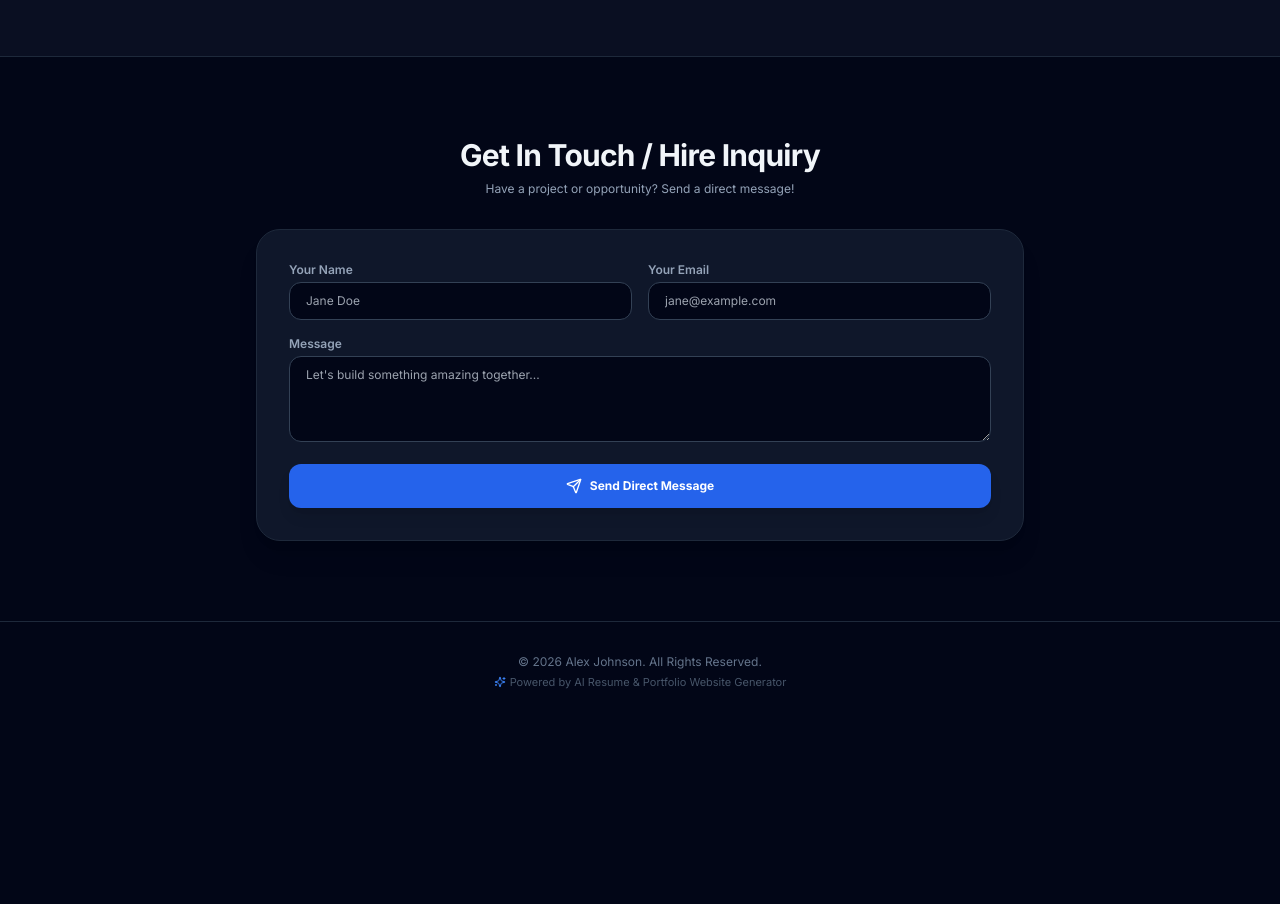
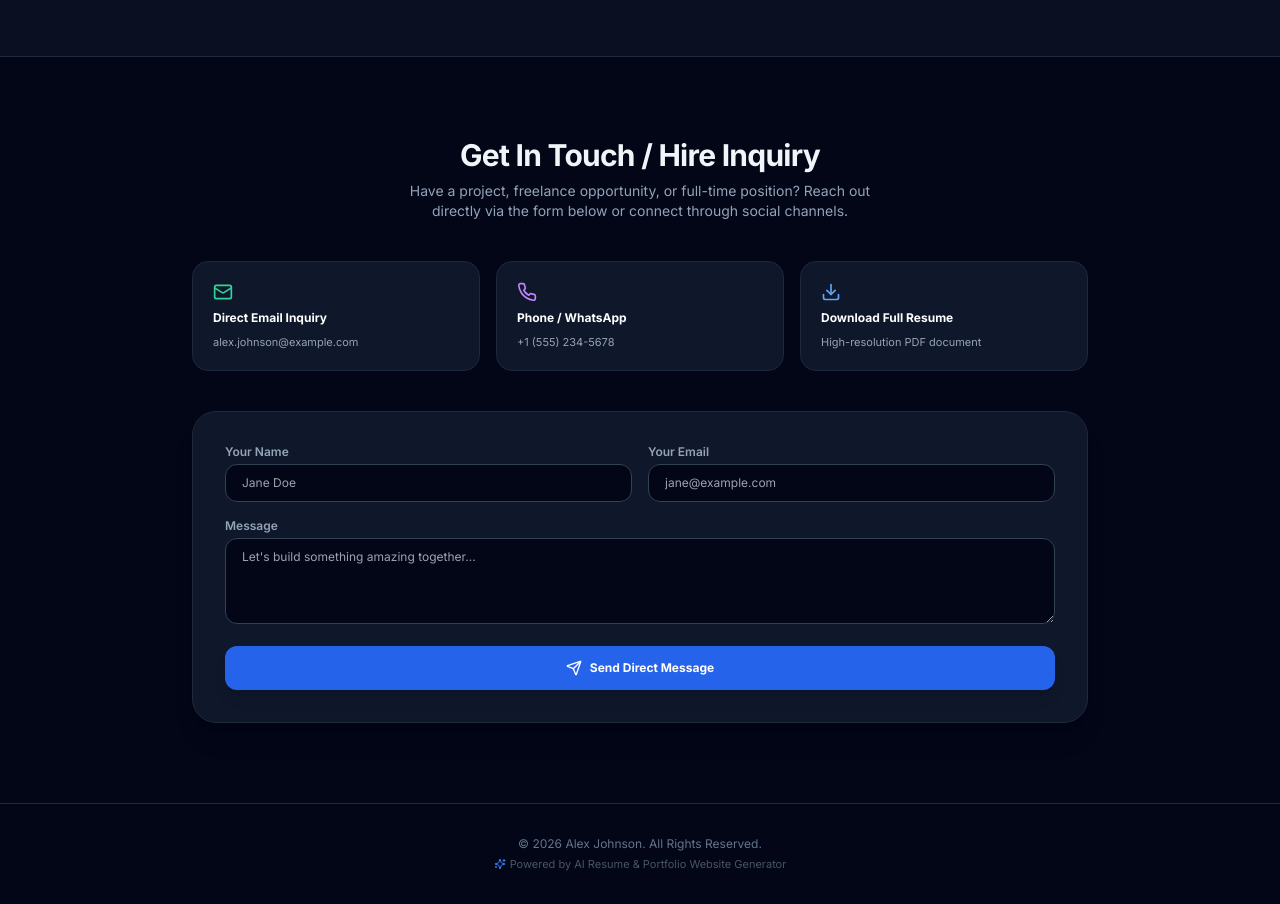
Before and after one commit to sachin451890/AI_Resume-Portfolio-Project-, a React (Vite) app in the folder frontend/: page /portfolio/1 in a window 1280 px wide. Shown: the part 3260-4164 px from the top of the page. Before the commit the page ends 3982 px from the top, so only its background shows below. Built offline with nearby package versions, Linux system fonts and the light colour scheme; no server answers; the HTML template or start-up script is replaced by a standard one.

Commit message:
feat(portfolio): enhance Get In Touch section with direct email, phone, download resume, and hire inquiry cards

```diff
--- a/frontend/src/components/portfolio/PortfolioThemes.jsx
+++ b/frontend/src/components/portfolio/PortfolioThemes.jsx
@@ -380,18 +380,54 @@ export default function PortfolioThemeRenderer({
         </section>
       )}
 
-      {/* Contact Form Section */}
+      {/* Contact & Hire Inquiry Section */}
       <section id="contact" className={`py-20 px-6 ${isDark ? 'bg-slate-950' : 'bg-white'} border-t border-slate-800`}>
-        <div className="max-w-3xl mx-auto space-y-8 text-center">
+        <div className="max-w-4xl mx-auto space-y-10 text-center">
           <div className="space-y-2">
             <h2 className="text-3xl font-bold tracking-tight">Get In Touch / Hire Inquiry</h2>
-            <p className="text-slate-400 text-xs">Have a project or opportunity? Send a direct message!</p>
+            <p className="text-slate-400 text-xs sm:text-sm max-w-lg mx-auto">
+              Have a project, freelance opportunity, or full-time position? Reach out directly via the form below or connect through social channels.
+            </p>
+          </div>
+
+          {/* Quick Contact & Hire Cards Grid */}
+          <div className="grid grid-cols-1 sm:grid-cols-3 gap-4 text-left">
+            {info.email && (
+              <a
+                href={`mailto:${info.email}`}
+                className="p-5 rounded-2xl bg-slate-900 border border-slate-800 hover:border-blue-500/50 space-y-2 transition block group"
+              >
+                <Mail className="w-5 h-5 text-emerald-400 group-hover:scale-110 transition-transform" />
+                <h4 className="font-bold text-white text-xs">Direct Email Inquiry</h4>
+                <p className="text-[11px] text-slate-400 truncate">{info.email}</p>
+              </a>
+            )}
+
+            {info.phone && (
+              <a
+                href={`tel:${info.phone}`}
+                className="p-5 rounded-2xl bg-slate-900 border border-slate-800 hover:border-blue-500/50 space-y-2 transition block group"
+              >
+                <Phone className="w-5 h-5 text-purple-400 group-hover:scale-110 transition-transform" />
+                <h4 className="font-bold text-white text-xs">Phone / WhatsApp</h4>
+                <p className="text-[11px] text-slate-400 truncate">{info.phone}</p>
+              </a>
+            )}
+
+            <button
+              onClick={handleDownloadPDF}
+              className="p-5 rounded-2xl bg-slate-900 border border-slate-800 hover:border-blue-500/50 space-y-2 transition text-left group block w-full"
+            >
+              <Download className="w-5 h-5 text-blue-400 group-hover:scale-110 transition-transform" />
+              <h4 className="font-bold text-white text-xs">Download Full Resume</h4>
+              <p className="text-[11px] text-slate-400">High-resolution PDF document</p>
+            </button>
           </div>
 
           <form onSubmit={handleContactSubmit} className={`p-8 rounded-3xl ${isDark ? 'bg-slate-900 border-slate-800' : 'bg-slate-50 border-slate-200'} border text-left space-y-4 shadow-xl`}>
             {contactStatus.success && (
               <div className="p-3.5 bg-emerald-500/10 border border-emerald-500/20 text-emerald-400 text-xs font-bold rounded-xl flex items-center gap-2">
-                <CheckCircle className="w-4 h-4" /> Thank you! Your message has been sent successfully.
+                <CheckCircle className="w-4 h-4" /> Thank you! Your message has been sent successfully to the portfolio owner.
               </div>
             )}
             <div className="grid grid-cols-1 sm:grid-cols-2 gap-4">
```
